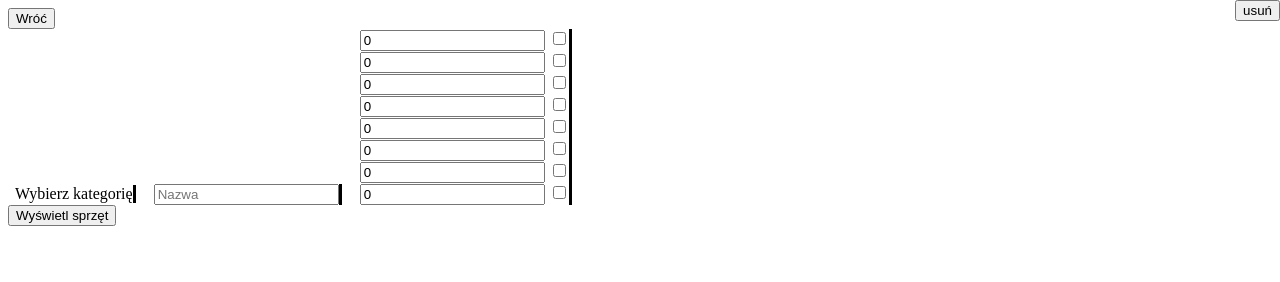
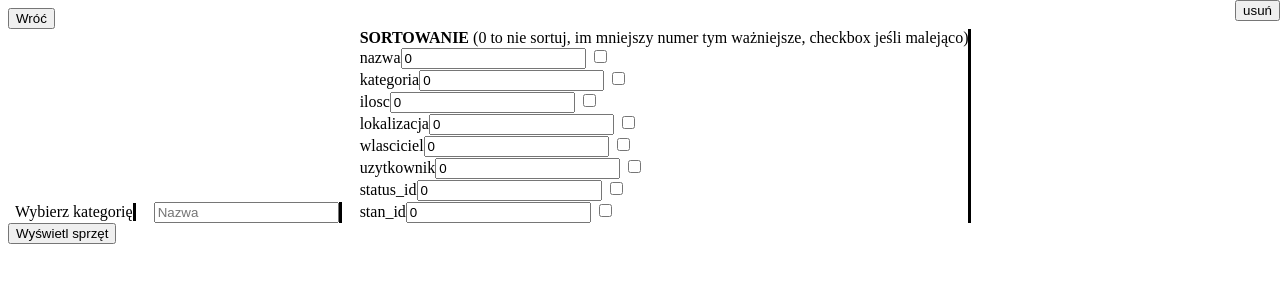
Before and after one commit to Antix7/SUS-server, a plain HTML site: page user_panel/sprzet_panel/wyswietl_sprzet.html in a window 1280 px wide. Drawn offline with nearby package versions, Linux system fonts and the light colour scheme; no server answers.

Commit message:
added some instructions to the sorting form (it still looks like shit)

```diff
--- a/user_panel/sprzet_panel/wyswietl_sprzet.html
+++ b/user_panel/sprzet_panel/wyswietl_sprzet.html
@@ -280,14 +280,16 @@
     <div id="uzytkownik"></div>
 
     <form id="sort-form">
-        <div><input type="number" name="nazwa" value="0"> <input type="checkbox" name="nazwa-desc"></div>
-        <div><input type="number" name="kategoria" value="0"> <input type="checkbox" name="kategoria-desc"></div>
-        <div><input type="number" name="ilosc" value="0"> <input type="checkbox" name="ilosc-desc"></div>
-        <div><input type="number" name="lokalizacja" value="0"> <input type="checkbox" name="lokalizacja-desc"></div>
-        <div><input type="number" name="wlasciciel" value="0"> <input type="checkbox" name="wlasciciel-desc"></div>
-        <div><input type="number" name="uzytkownik" value="0"> <input type="checkbox" name="uzytkownik-desc"></div>
-        <div><input type="number" name="status_id" value="0"> <input type="checkbox" name="status-desc"></div>
-        <div><input type="number" name="stan_id" value="0"> <input type="checkbox" name="stan-desc"></div>
+        <b>SORTOWANIE</b>
+        (0 to nie sortuj, im mniejszy numer tym ważniejsze, checkbox jeśli malejąco)
+        <div>nazwa<input type="number" name="nazwa" value="0"> <input type="checkbox" name="nazwa-desc"></div>
+        <div>kategoria<input type="number" name="kategoria" value="0"> <input type="checkbox" name="kategoria-desc"></div>
+        <div>ilosc<input type="number" name="ilosc" value="0"> <input type="checkbox" name="ilosc-desc"></div>
+        <div>lokalizacja<input type="number" name="lokalizacja" value="0"> <input type="checkbox" name="lokalizacja-desc"></div>
+        <div>wlasciciel<input type="number" name="wlasciciel" value="0"> <input type="checkbox" name="wlasciciel-desc"></div>
+        <div>uzytkownik<input type="number" name="uzytkownik" value="0"> <input type="checkbox" name="uzytkownik-desc"></div>
+        <div>status_id<input type="number" name="status_id" value="0"> <input type="checkbox" name="status-desc"></div>
+        <div>stan_id<input type="number" name="stan_id" value="0"> <input type="checkbox" name="stan-desc"></div>
     </form>
 
 </div>
```
